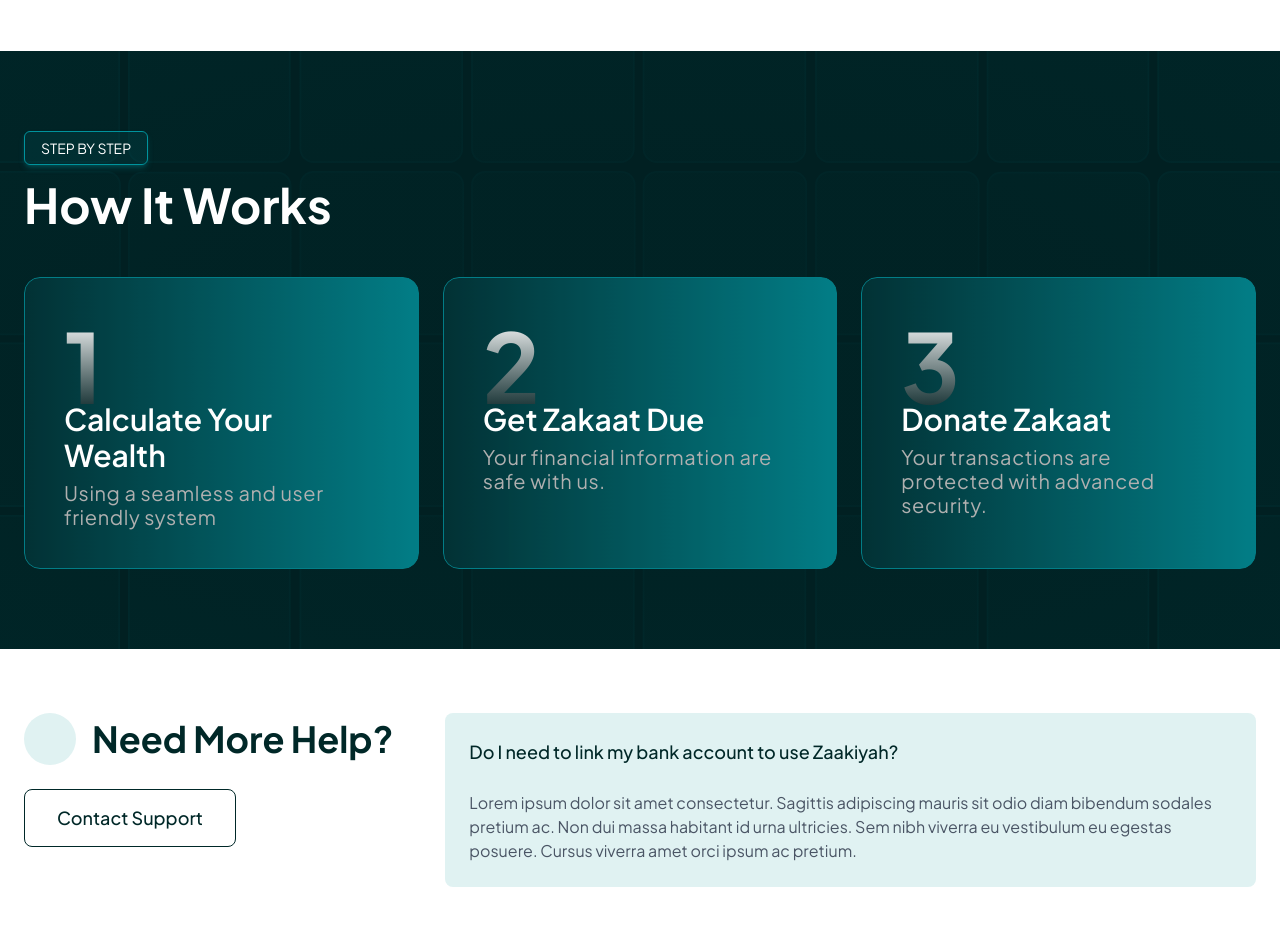
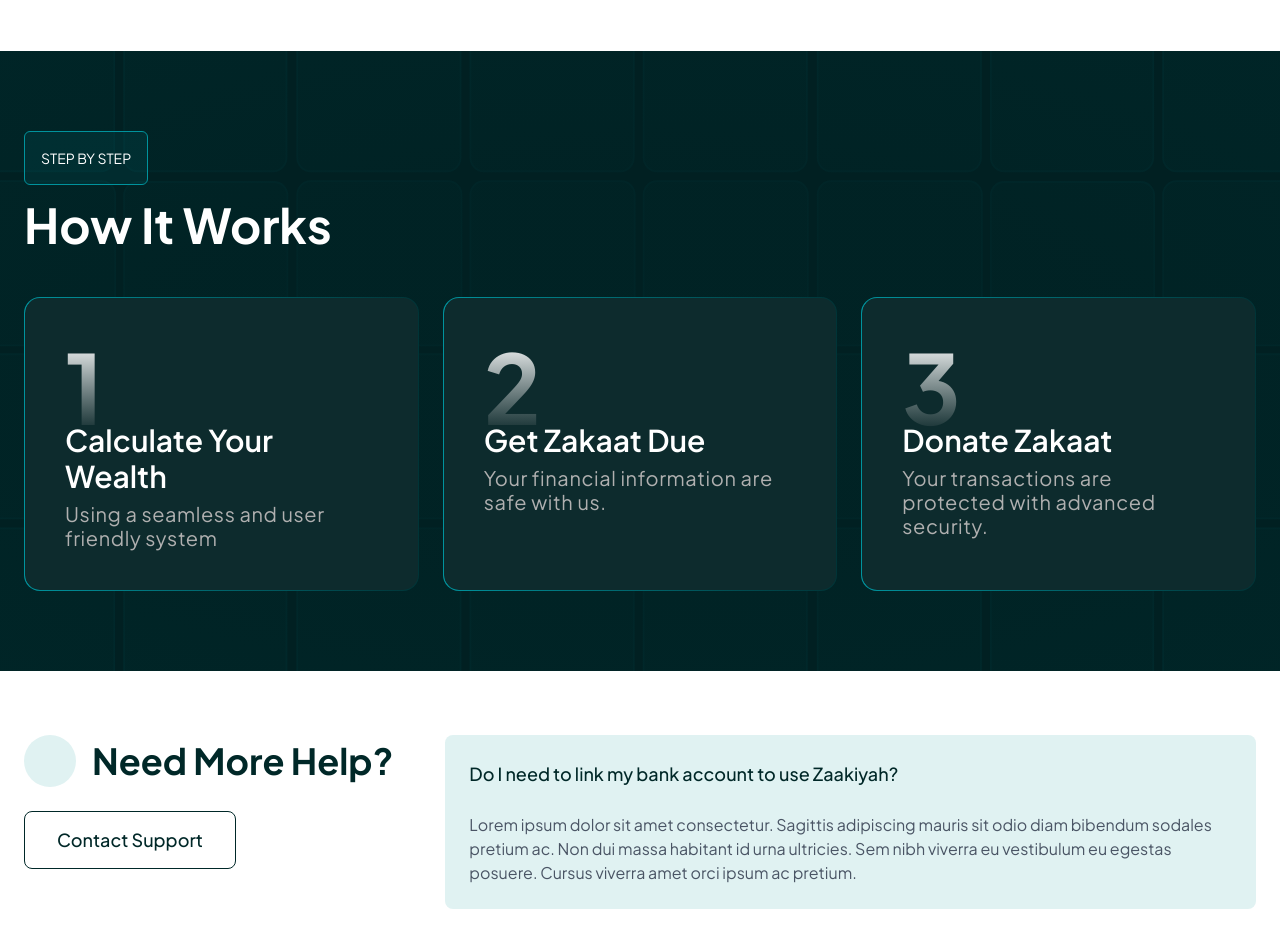
Before and after one commit to Zaakiyah/zaakiyah-website, a React (Vite) app: page / in a window 1280 px wide. Shown: the part 3140-4065 px from the top of the page. Built offline with nearby package versions, Linux system fonts and the light colour scheme; some icons are missing.

Commit message:
Refine HowItWorks component styling by adjusting padding and removing unnecessary gradient outline for a cleaner design.

```diff
--- a/src/components/home/HowItWorks.tsx
+++ b/src/components/home/HowItWorks.tsx
@@ -24,7 +24,7 @@ const HowItWorks = () => {
 			<div className="max-w-7xl mx-auto relative">
 				{/* Header */}
 				<div className="mb-12">
-					<div className="inline-block border border-[#00939D] text-sm text-white px-4 py-1.5 rounded-md mb-4 bg-[#00939D]/10 shadow-md shadow-[#00939D]/30">
+					<div className="inline-block border border-[#00939D] text-sm text-white p-4 rounded-md mb-4 bg-[#00939D]/10">
 						STEP BY STEP
 					</div>
 					<h2 className="text-4xl sm:text-5xl font-bold">How It Works</h2>
@@ -36,17 +36,14 @@ const HowItWorks = () => {
 						<div
 							key={index}
 							className="relative rounded-2xl p-8 md:p-10 bg-[#0D2B2D] overflow-hidden"
+							style={{
+								borderRight: '1px solid #003437',
+								border: '1px solid transparent',
+								borderLeft: '1px solid #00939D',
+								background:
+									'linear-gradient(270deg, #0D2B2D, #0D2B2D) padding-box, linear-gradient(to right, #00939D, #003437) border-box',
+							}}
 						>
-							{/* Gradient Outline */}
-							<div
-								className="absolute inset-0 rounded-2xl pointer-events-none"
-								style={{
-									border: '1px solid #00939D',
-									background: 'linear-gradient(270deg, #00939D, #003437)',
-									opacity: 0.8,
-								}}
-							/>
-
 							{/* Step Number */}
 							<div className="text-[72px] md:text-[96px] font-extrabold bg-gradient-to-b from-white to-[#0D2B2D] text-transparent -mb-3 bg-clip-text leading-none z-10 relative">
 								{step.number}
```
